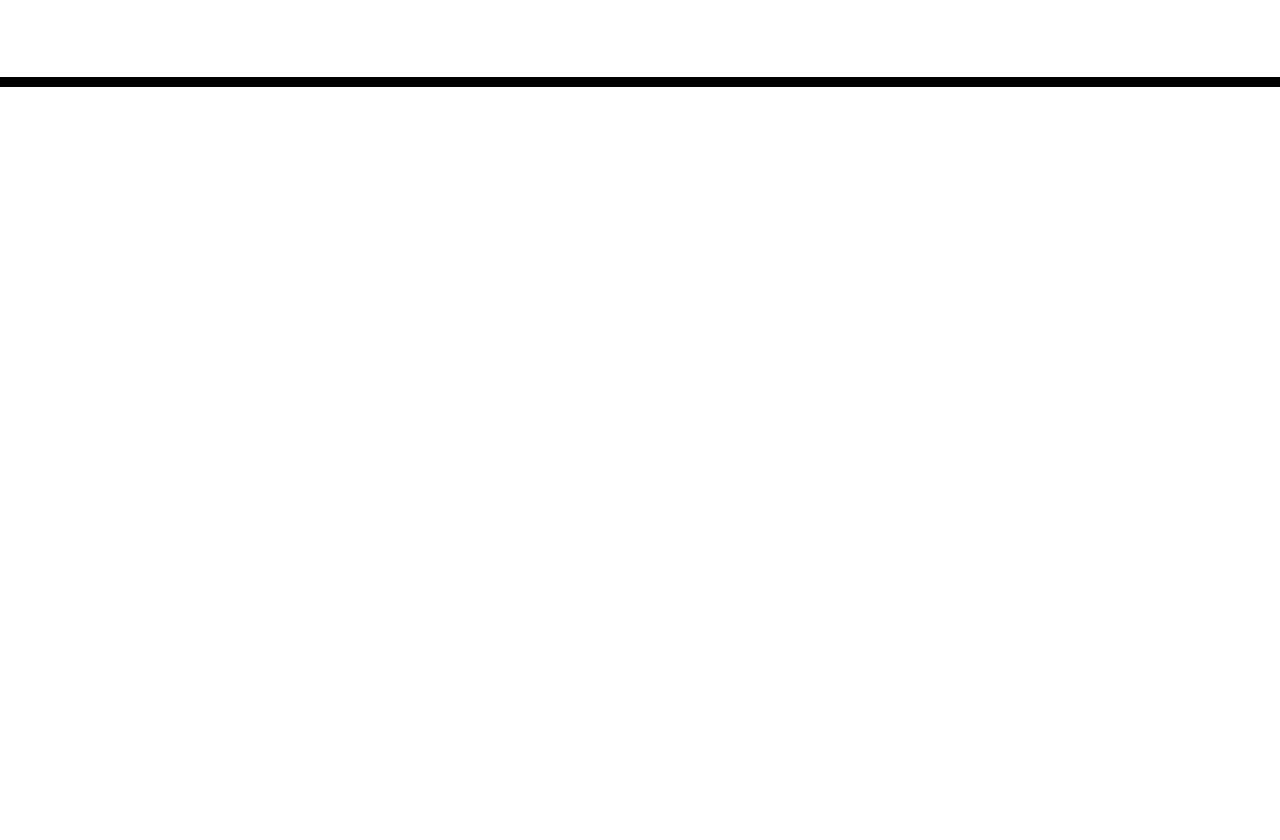
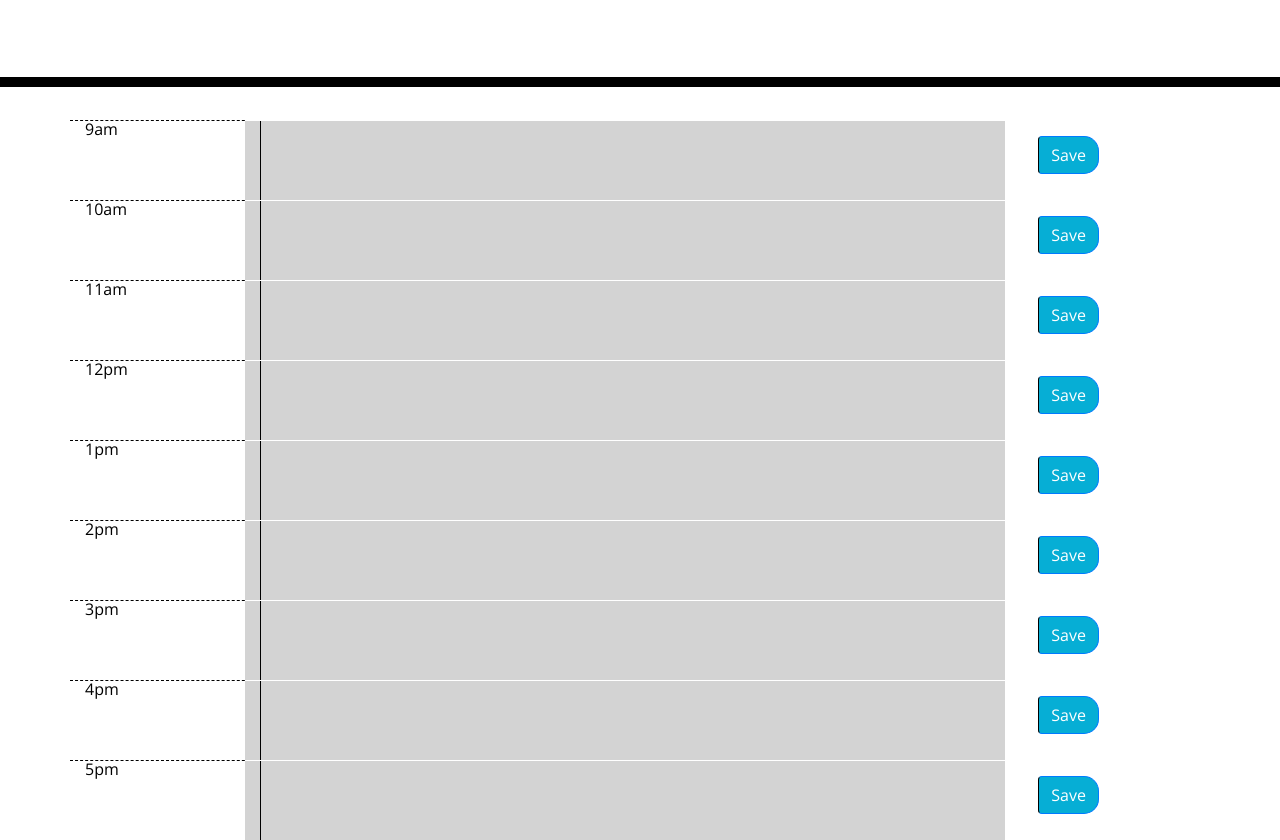
Before and after one commit to cherry-aisha/week-5-work-day-scheduler, a plain HTML site: page index.html in a window 1280 px wide. Shown: the part 181-1021 px from the top of the page. Before the commit the page ends 800 px from the top, so only its background shows below. Drawn offline with nearby package versions, Linux system fonts and the light colour scheme.

Commit message:
Timeslots added to HTML

```diff
--- a/index.html
+++ b/index.html
@@ -30,6 +30,94 @@
     </header>
     <div class="container">
       <!-- Timeblocks go here -->
+    <div class="row">
+      <div class="col-sm-2 hour">9am</div>
+      <div class="col-sm-8 row past">
+        <textarea class="col-md-10 description"></textarea>
+      </div>
+      <div class="col-sm-2">
+        <button class="btn btn-primary saveBtn">Save</button>
+      </div>
+    </div>
+
+    <div class="row">
+      <div class="col-sm-2 hour">10am</div>
+      <div class="col-sm-8 row past">
+        <textarea class="col-md-10 description"></textarea>
+      </div>
+      <div class="col-sm-2">
+        <button class="btn btn-primary saveBtn">Save</button>
+      </div>
+    </div>
+
+    <div class="row">
+      <div class="col-sm-2 hour">11am</div>
+      <div class="col-sm-8 row past">
+        <textarea class="col-md-10 description"></textarea>
+      </div>
+      <div class="col-sm-2">
+        <button class="btn btn-primary saveBtn">Save</button>
+      </div>
+    </div>
+
+    <div class="row">
+      <div class="col-sm-2 hour">12pm</div>
+      <div class="col-sm-8 row past">
+        <textarea class="col-md-10 description"></textarea>
+      </div>
+      <div class="col-sm-2">
+        <button class="btn btn-primary saveBtn">Save</button>
+      </div>
+    </div>
+
+    <div class="row">
+      <div class="col-sm-2 hour">1pm</div>
+      <div class="col-sm-8 row past">
+        <textarea class="col-md-10 description"></textarea>
+      </div>
+      <div class="col-sm-2">
+        <button class="btn btn-primary saveBtn">Save</button>
+      </div>
+    </div>
+
+    <div class="row">
+      <div class="col-sm-2 hour">2pm</div>
+      <div class="col-sm-8 row past">
+        <textarea class="col-md-10 description"></textarea>
+      </div>
+      <div class="col-sm-2">
+        <button class="btn btn-primary saveBtn">Save</button>
+      </div>
+    </div>
+
+    <div class="row">
+      <div class="col-sm-2 hour">3pm</div>
+      <div class="col-sm-8 row past">
+        <textarea class="col-md-10 description"></textarea>
+      </div>
+      <div class="col-sm-2">
+        <button class="btn btn-primary saveBtn">Save</button>
+      </div>
+    </div>
+
+    <div class="row">
+      <div class="col-sm-2 hour">4pm</div>
+      <div class="col-sm-8 row past">
+        <textarea class="col-md-10 description"></textarea>
+      </div>
+      <div class="col-sm-2">
+        <button class="btn btn-primary saveBtn">Save</button>
+      </div>
+    </div>
+
+    <div class="row">
+      <div class="col-sm-2 hour">5pm</div>
+      <div class="col-sm-8 row past">
+        <textarea class="col-md-10 description"></textarea>
+      </div>
+      <div class="col-sm-2">
+        <button class="btn btn-primary saveBtn">Save</button>
+      </div>
     </div>
 
     <script src="https://cdnjs.cloudflare.com/ajax/libs/jquery/3.2.1/jquery.min.js"></script>
--- /dev/null
+++ b/script.js
@@ -0,0 +1 @@
+var currentDay = $('#time-display');
```
